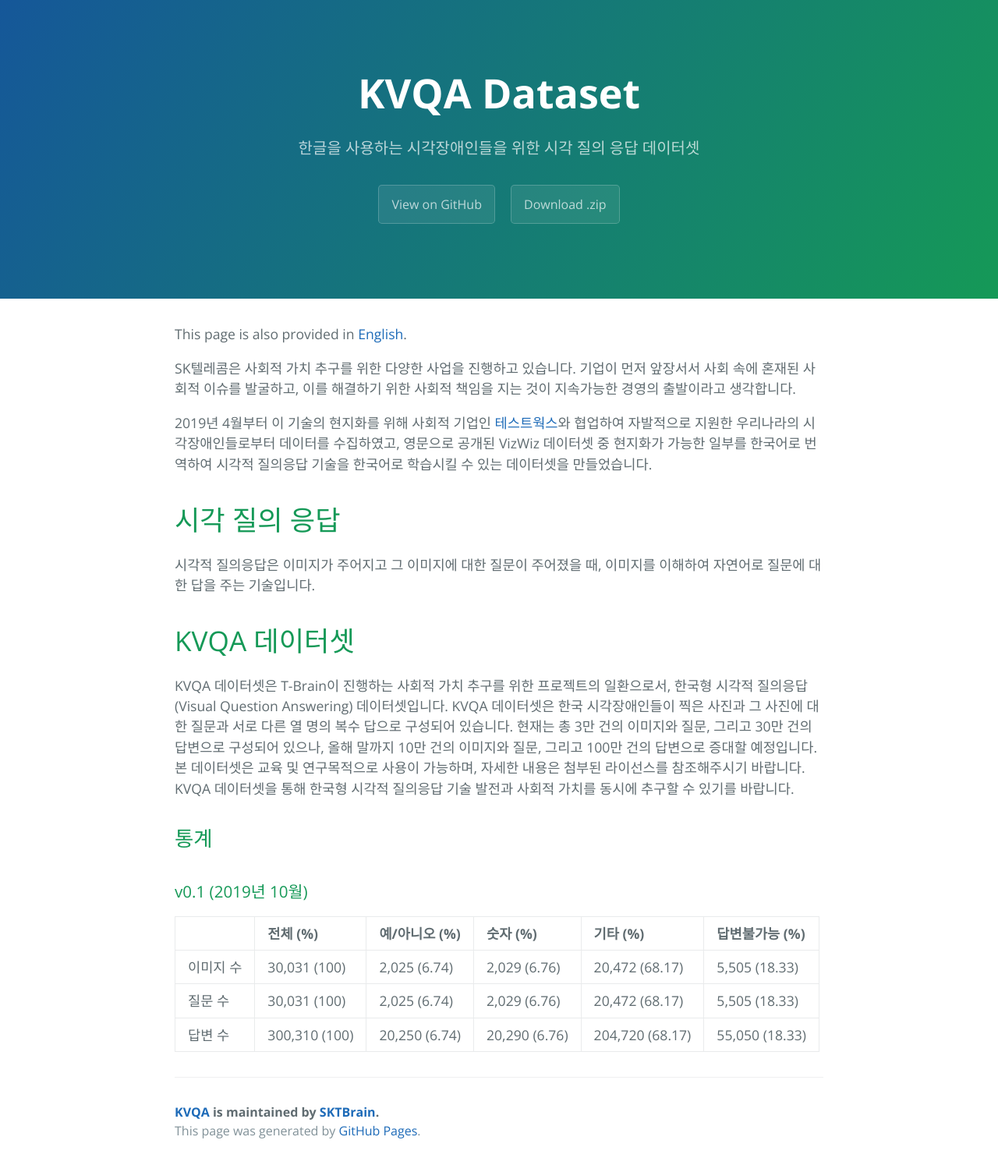
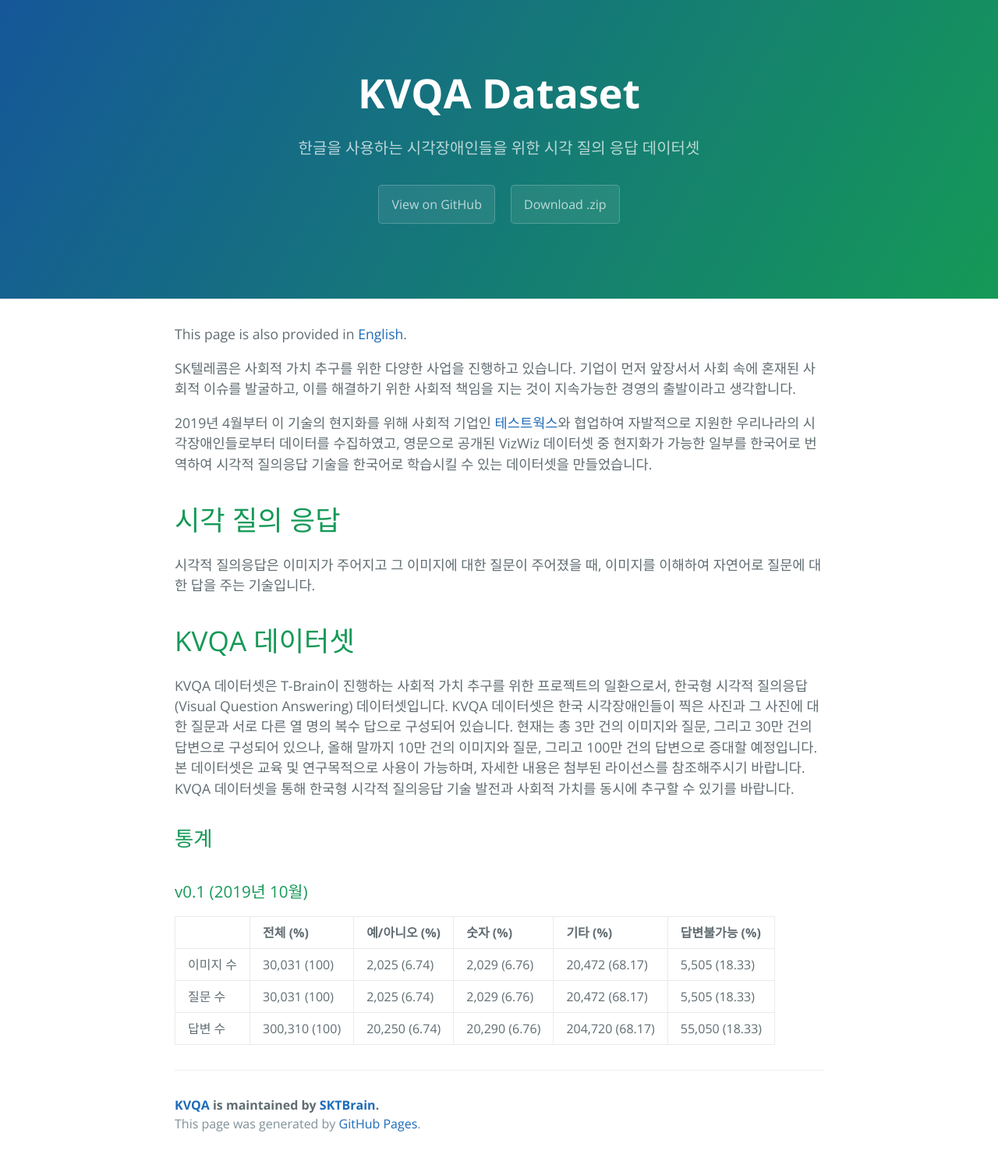
Before and after one commit to SKTBrain/KVQA, a Jekyll site: the page built from docs/index.md, in a window 1280 px wide. Shown: the whole page at 78% size. Built offline with Jekyll 4.4.1, drawn with Linux system fonts in a browser that asks for light colours.

Commit message:
Reduce font size of table

```diff
--- a/docs/assets/css/style.scss
+++ b/docs/assets/css/style.scss
@@ -2,3 +2,7 @@
 ---
 
 @import 'jekyll-theme-cayman';
+
+.main-content table{
+    font-size: 1.0rem;
+}
```
